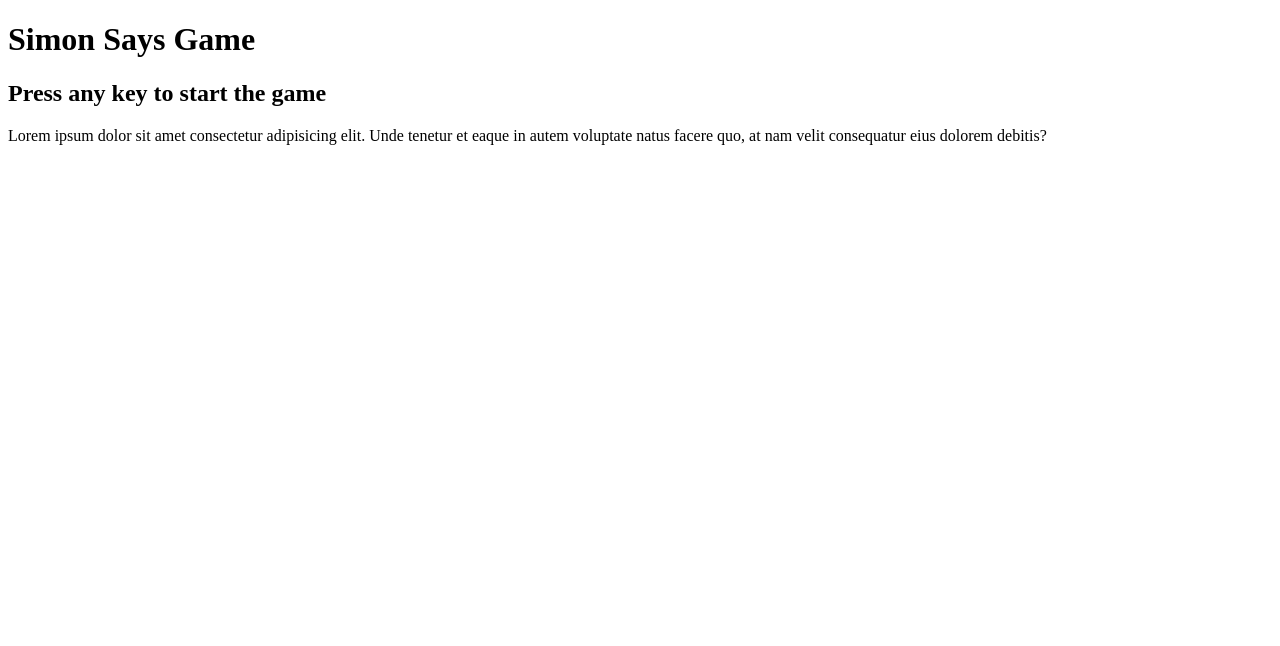
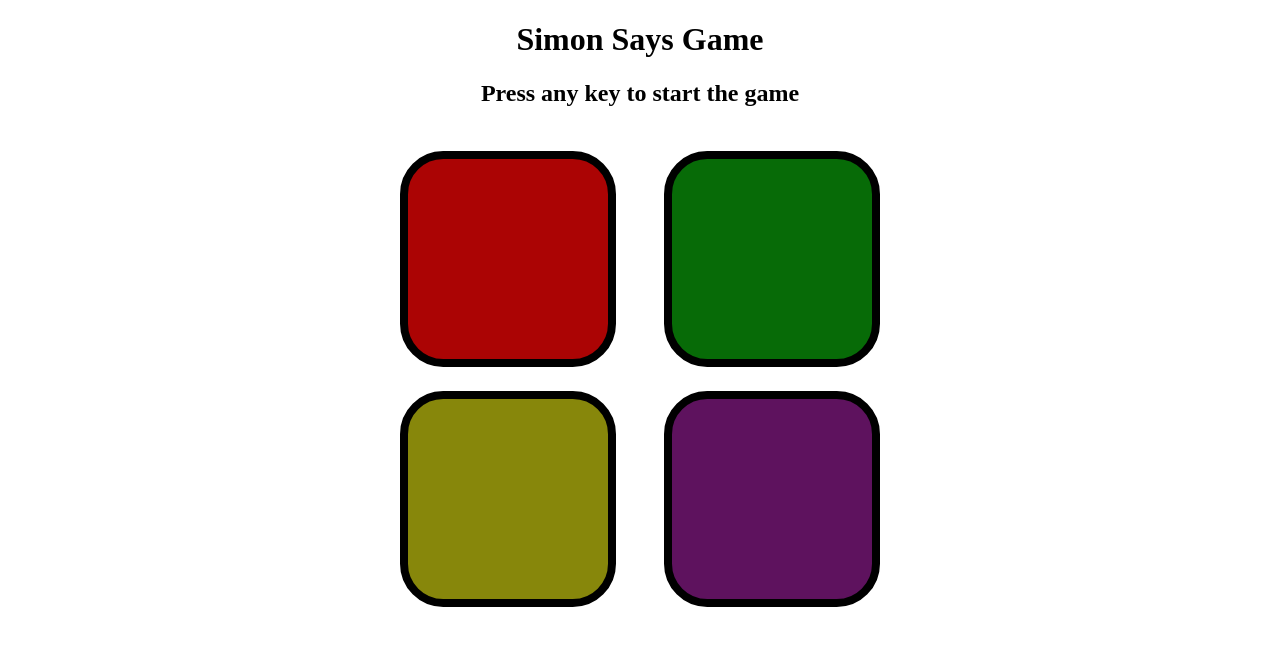
Before and after one commit to Sunny-Mishra712740/JavaScript-Simon-Game-, a plain HTML site: page index.html in a window 1280 px wide. Drawn offline with Linux system fonts and the light colour scheme.

Commit message:
Initial commit

```diff
--- a/app.js
+++ b/app.js
@@ -1,3 +1,13 @@
-const simon = 8;
+let gameSeq = [];
+let userSeq = [];
 
-var app = req.params
+let started = false;
+
+let level = 0;
+
+document.addEventListener("keypress", function () {
+    if (stareted == false) {
+        console.log("Game stared");
+        started = true;
+    }
+})
--- a/index.html
+++ b/index.html
@@ -4,14 +4,33 @@
     <meta charset="UTF-8" />
     <meta name="viewport" content="width=device-width, initial-scale=1.0" />
     <title>Simon Says Game</title>
+    <link rel="stylesheet" href="style.css">
   </head>
   <body>
     <h1>Simon Says Game</h1>
     <h2>Press any key to start the game</h2>
-    <p>
-      Lorem ipsum dolor sit amet consectetur adipisicing elit. Unde tenetur et
-      eaque in autem voluptate natus facere quo, at nam velit consequatur eius
-      dolorem debitis?
-    </p>
+
+    <div class="btn-container">
+
+      <div class="line-one">
+
+        <div class="btn red" type="button"></div>
+        <div class="btn yellow" type="button"></div>
+
+      </div>
+      <div class="line-two">
+
+        <div class="btn green" type="button"></div>
+        <div class="btn purple" type="button"></div>
+
+      </div>
+
+    </div>
+
+
+
+
+
+    <script src="app.js"></script>
   </body>
 </html>
--- a/style.css
+++ b/style.css
@@ -1,3 +1,32 @@
-h1 {
-    background-color: red;
+body {
+    text-align: center;
 }
+
+.btn {
+    height: 200px;
+    width: 200px;
+    border-radius: 20%;
+    border: 8px solid black;
+    margin: 1.5rem;
+}
+
+.btn-container {
+    display: flex;
+    justify-content: center;
+}
+
+.red {
+    background-color: rgb(171, 4, 4);
+}
+
+.green {
+    background-color: rgb(7, 107, 7);
+}
+
+.yellow {
+    background-color: rgb(135, 135, 11);
+}
+
+.purple {
+    background-color: rgb(94, 18, 94);
+}
```
